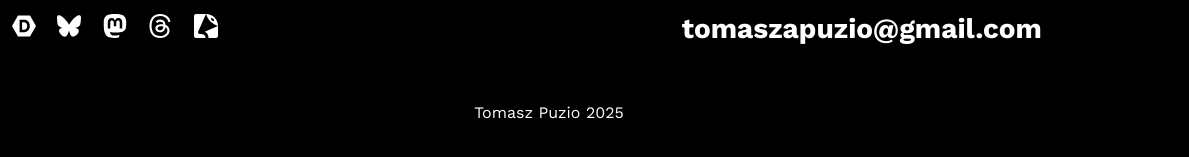
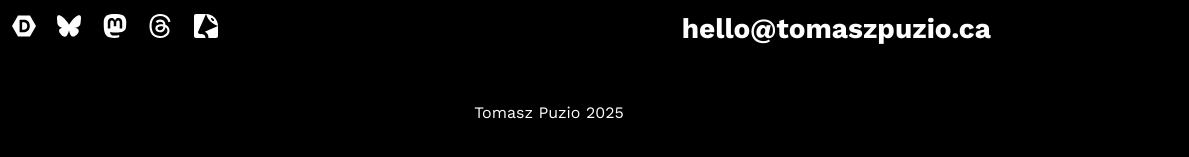
Before and after one commit to Tomasz0720/tomasz0720.github.io, a plain HTML site: page index.html in a window 1280 px wide. Shown: the part 3393-3550 px from the top of the page, 91-1280 px from the left. Drawn offline with nearby package versions, Linux system fonts and the light colour scheme.

Commit message:
Updated contact information

```diff
--- a/index.html
+++ b/index.html
@@ -536,7 +536,7 @@
             Let's Talk! <br> Feel free to email me directly with feedback, questions, concerns- anything!
           </p>
           <h3>
-            <a href="mailto:tomaszapuzio@gmail.com" class="text-white text-decoration-none">tomaszapuzio@gmail.com</a>
+            <a href="mailto:hello@tomaszpuzio.ca" class="text-white text-decoration-none">hello@tomaszpuzio.ca</a>
           </h3>
         </div>
       </div>
```
